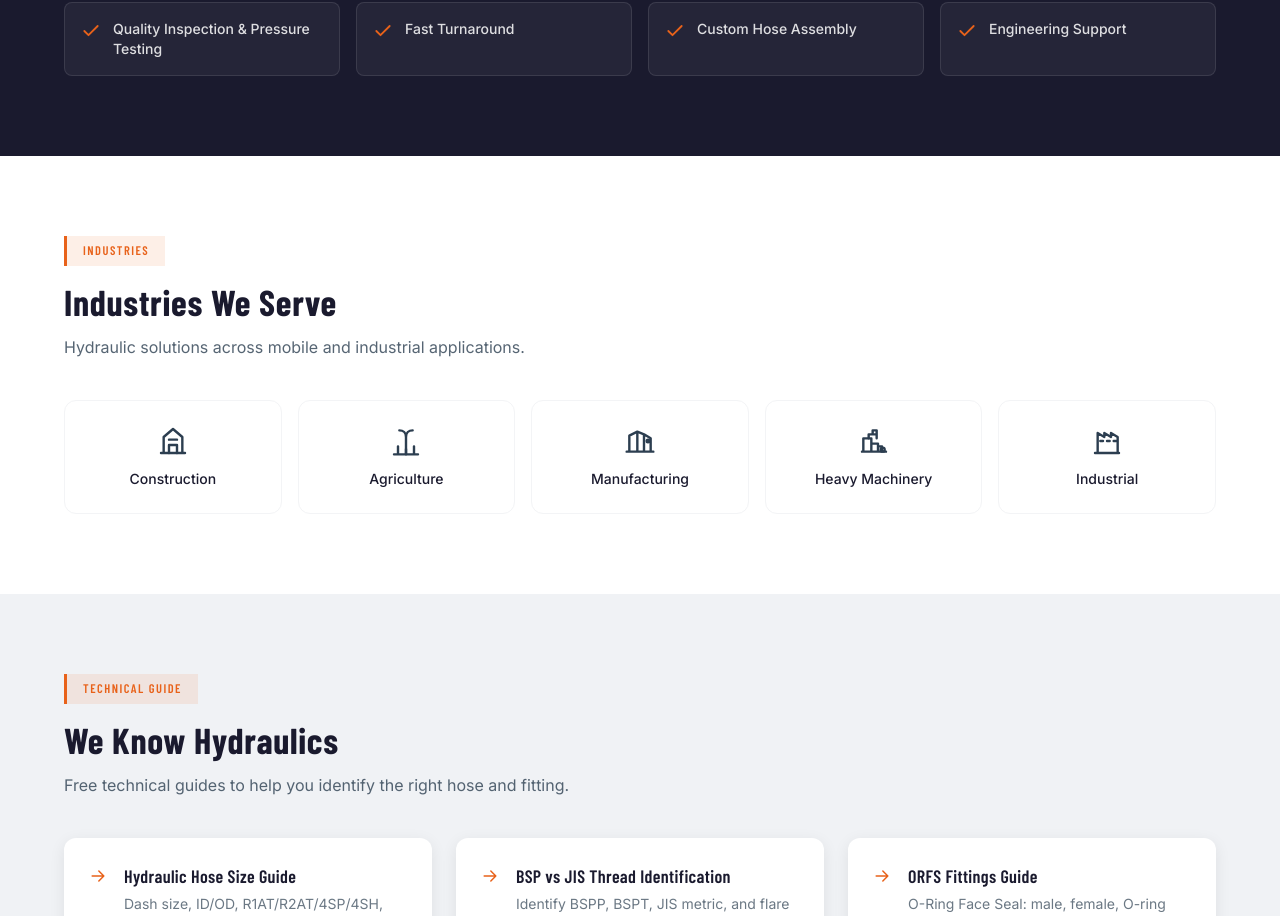
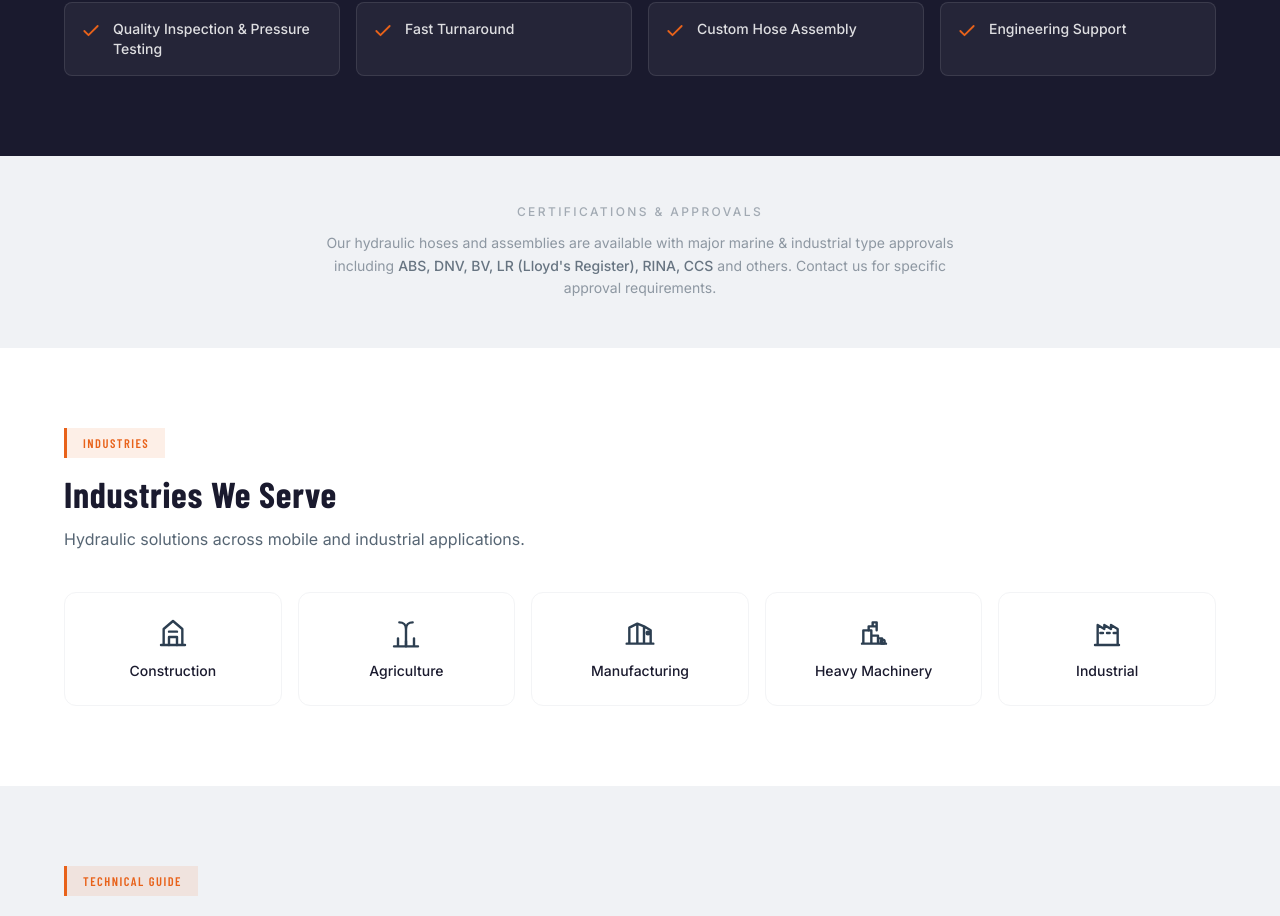
Before and after one commit to Calvinneyc/Terrahose, a Next.js app: page / in a window 1280 px wide. Shown: the part 2745-3661 px from the top of the page. Built offline with nearby package versions, Linux system fonts and the light colour scheme.

Commit message:
Add type approvals section + logo watermark on technical hero

```diff
--- a/app/page.tsx
+++ b/app/page.tsx
@@ -136,6 +136,16 @@ export default function Home() {
         </div>
       </section>
 
+      {/* TYPE APPROVALS — 若隐若现 */}
+      <section className="py-12 bg-[#f0f2f5]">
+        <div className="container-x text-center">
+          <p className="text-xs font-medium uppercase tracking-[0.2em] text-steel/40 mb-3">Certifications & Approvals</p>
+          <p className="text-sm text-steel/50 max-w-2xl mx-auto leading-relaxed">
+            Our hydraulic hoses and assemblies are available with major marine &amp; industrial type approvals including <span className="text-steel/70 font-medium">ABS, DNV, BV, LR (Lloyd&apos;s Register), RINA, CCS</span> and others. Contact us for specific approval requirements.
+          </p>
+        </div>
+      </section>
+
       {/* INDUSTRIES */}
       <section className="py-20">
         <div className="container-x">
--- a/components/TechnicalGuidePage.tsx
+++ b/components/TechnicalGuidePage.tsx
@@ -84,8 +84,10 @@ export function TechnicalGuidePage({
       </div>
 
       {/* HERO */}
-      <section className="bg-primary py-14 text-white">
-        <div className="container-x">
+      <section className="bg-primary py-14 text-white relative overflow-hidden">
+        {/* Background Logo Watermark */}
+        <img src="/logo.jpg" alt="" className="absolute left-8 top-1/2 -translate-y-1/2 w-[280px] h-auto opacity-[0.07] pointer-events-none select-none hidden lg:block" />
+        <div className="container-x relative z-10">
           <div className="max-w-3xl">
             {tag && <span className="tag-chip mb-4">{tag}</span>}
             <h1 className="font-display text-3xl md:text-5xl font-bold tracking-wide">{title}</h1>
```
